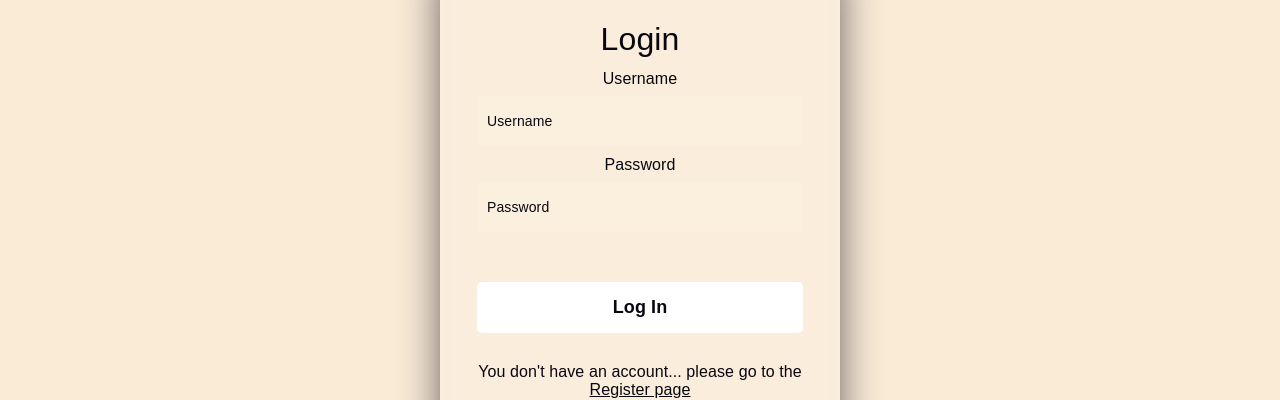
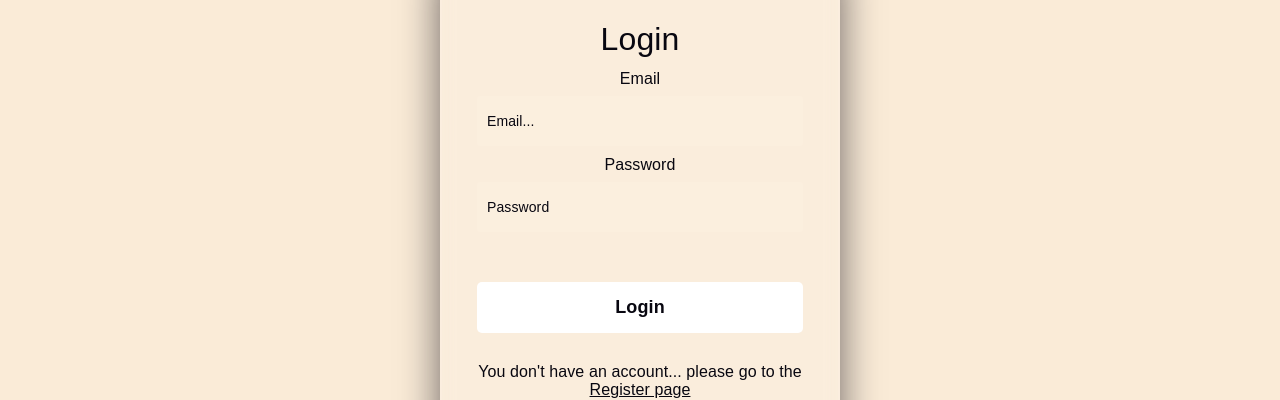
Before and after one commit to EmilPopovski24/TheNovelClub, a React (Create React App) app in the folder thenovelclub/: page /login in a window 1280 px wide. Shown: the part 174-574 px from the top of the page. Built offline with nearby package versions, Linux system fonts and the light colour scheme; no server answers.

Commit message:
useForm.js hook creation and connecting it with login form

```diff
--- a/thenovelclub/src/App.js
+++ b/thenovelclub/src/App.js
@@ -7,15 +7,17 @@ import { Login } from './components/Login/Login';
 import { Register } from './components/Register/Register';
 import { Logout } from './components/Logout/Logout';
 import * as bookService from './services/bookService';
-import './App.css';
 import { Catalog } from './components/Catalog/Catalog';
 import { BookInfo } from './components/BookInfo/BookInfo';
 import { AddBook } from './components/AddBook.js/AddBook';
+import { AuthContext } from './contexts/AuthContext';
+import './App.css';
 
 function App() {
 
     const navigate = useNavigate();
     const [books, setBooks] = useState([]);
+    const [auth, setAuth] = useState({});
 
     useEffect(()=> {
         bookService.getAll()
@@ -31,7 +33,13 @@ function App() {
         return newBook;
     }
 
+    const onLoginSubmit = async (e) => {
+        e.preventDefault()
+        console.log(Object.fromEntries(new FormData(e.target)))
+    }
+
      return (
+        <AuthContext.Provider value={{onLoginSubmit}}>
         <div className="App">
             <Header />
             <div className='main-content'>
@@ -45,8 +53,9 @@ function App() {
                     <Route path='/add-book' element={<AddBook onAddBookSubmit={onAddBookSubmit}/>} />
                 </Routes>
             </div>
-      < Footer />
-    </div>
+            < Footer />
+        </div>
+        </AuthContext.Provider>
   );
 }
 
--- a/thenovelclub/src/components/Login/Login.js
+++ b/thenovelclub/src/components/Login/Login.js
@@ -1,23 +1,28 @@
 import { Link } from "react-router-dom";
+import { useContext } from "react";
 import './Login.css';
+import { AuthContext } from "../../contexts/AuthContext";
 
 export const Login = () => {
+
+    const { onLoginSubmit } = useContext(AuthContext)
+
     return (
         <>
         <div className="background">
             <div className="shape"></div>
             <div className="shape"></div>
         </div>
-        <form className="login-form">
+        <form className="login-form" onSubmit={onLoginSubmit}>
             <h3>Login</h3>
 
-            <label htmlFor="username">Username</label>
-            <input type="text" placeholder="Username" id="username" />
+            <label htmlFor="email">Email</label>
+            <input type="text" name="email" placeholder="Email..." id="email" required/>
 
             <label htmlFor="password">Password</label>
-            <input type="password" placeholder="Password" id="password" />
+            <input type="password" name="password" placeholder="Password" id="password" required/>
 
-            <button>Log In</button>
+            <button>Login</button>
             <div className="re-route">
                 <p>You don't have an account... please go to the <Link to="/register">Register page</Link></p>
             </div>
--- /dev/null
+++ b/thenovelclub/src/contexts/AuthContext.js
@@ -0,0 +1,3 @@
+import { createContext } from "react";
+
+export const AuthContext = createContext();
```
Also changed, not shown: thenovelclub/src/hooks/useForm.js (added).
